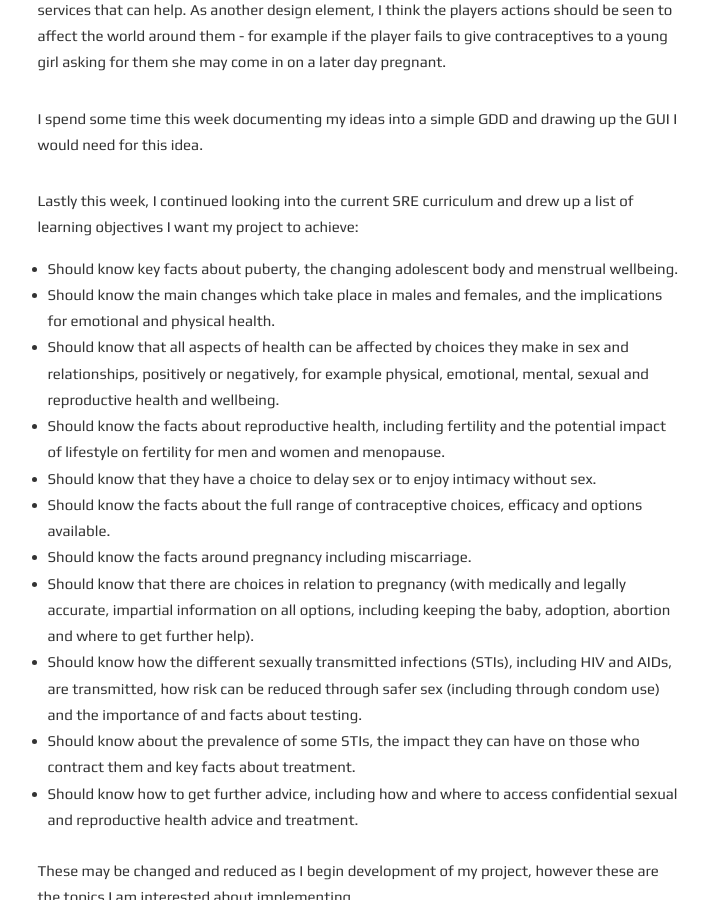
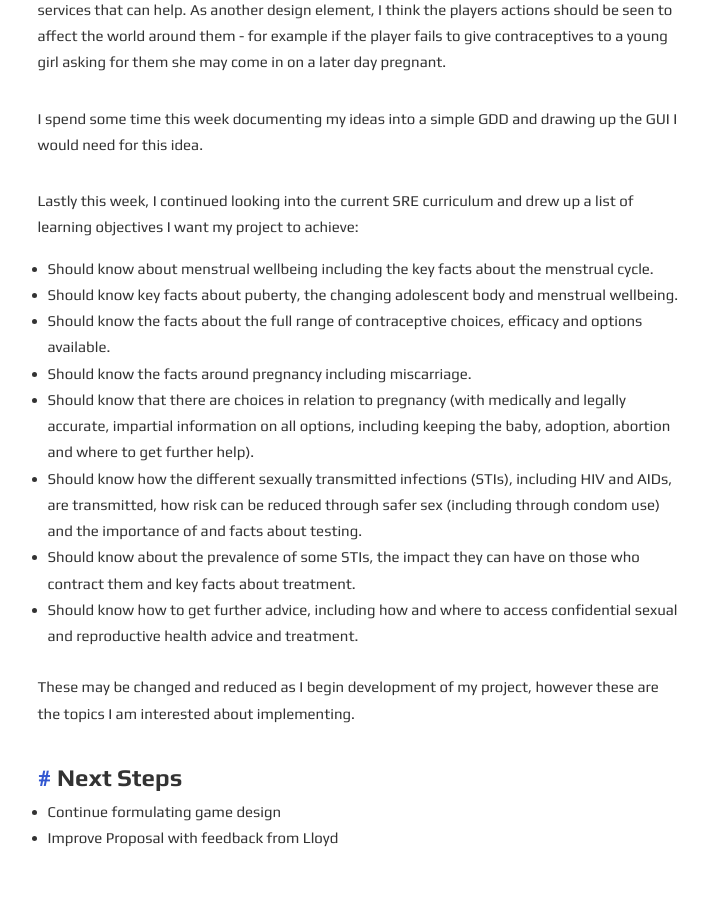
Before and after one commit to zar67/cctp-devlog, a Jekyll site: the page built from _posts/2021-10-24-proposal-writing.md, in a window 1280 px wide and 900 px high, scrolled down 939 px. Shown: the whole window, without its empty margins (280-988 px from the left). Built offline with Jekyll 4.4.1, drawn with Linux system fonts in a browser that asks for light colours; some of the changed text lies outside the part shown.

Commit message:
01/11 Work

```diff
--- a/_posts/2021-10-24-proposal-writing.md
+++ b/_posts/2021-10-24-proposal-writing.md
@@ -27,11 +27,8 @@ My idea is to create a Paper's Please style puzzle simulation where the player w
 I spend some time this week documenting my ideas into a simple GDD and drawing up the GUI I would need for this idea.
 
 Lastly this week, I continued looking into the current SRE curriculum and drew up a list of learning objectives I want my project to achieve:
+- Should know about menstrual wellbeing including the key facts about the menstrual cycle.
 - Should know key facts about puberty, the changing adolescent body and menstrual wellbeing.
-- Should know the main changes which take place in males and females, and the implications for emotional and physical health.
-- Should know that all aspects of health can be affected by choices they make in sex and relationships, positively or negatively, for example physical, emotional, mental, sexual and reproductive health and wellbeing.
-- Should know the facts about reproductive health, including fertility and the potential impact of lifestyle on fertility for men and women and menopause.
-- Should know that they have a choice to delay sex or to enjoy intimacy without sex.
 - Should know the facts about the full range of contraceptive choices, efficacy and options available.
 - Should know the facts around pregnancy including miscarriage.
 - Should know that there are choices in relation to pregnancy (with medically and legally accurate, impartial information on all options, including keeping the baby, adoption, abortion and where to get further help).
```
Also changed, not shown: _posts/2021-11-07-proposal-submission.md (added, +29 -0 lines).
